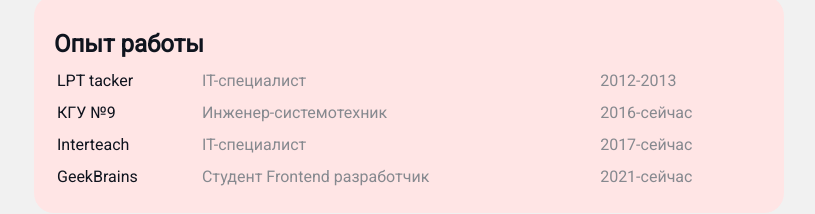
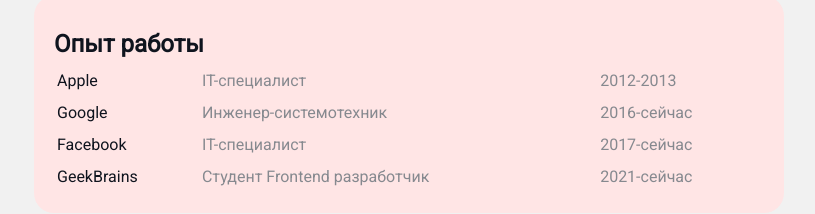
Before and after one commit to IT-SNK/about_me, a plain HTML site: page index.html in a window 1280 px wide. Shown: the part 560-774 px from the top of the page, without its empty margins (231-1046 px from the left). Drawn offline with Linux system fonts and the light colour scheme.

Commit message:
Update index.html

```diff
--- a/index.html
+++ b/index.html
@@ -49,17 +49,17 @@
                 </thead> -->
                 <tbody>
                     <tr>
-                        <td>LPT tacker</td>
+                        <td>Apple</td>
                         <td>IT-специалист</td>
                         <td>2012-2013</td>
                     </tr>
                     <tr>
-                        <td>КГУ №9</td>
+                        <td>Google</td>
                         <td>Инженер-системотехник</td>
                         <td>2016-сейчас</td>
                     </tr>
                     <tr>
-                        <td>Interteach</td>
+                        <td>Facebook</td>
                         <td>IT-специалист</td>
                         <td>2017-сейчас</td>
                     </tr>
```
